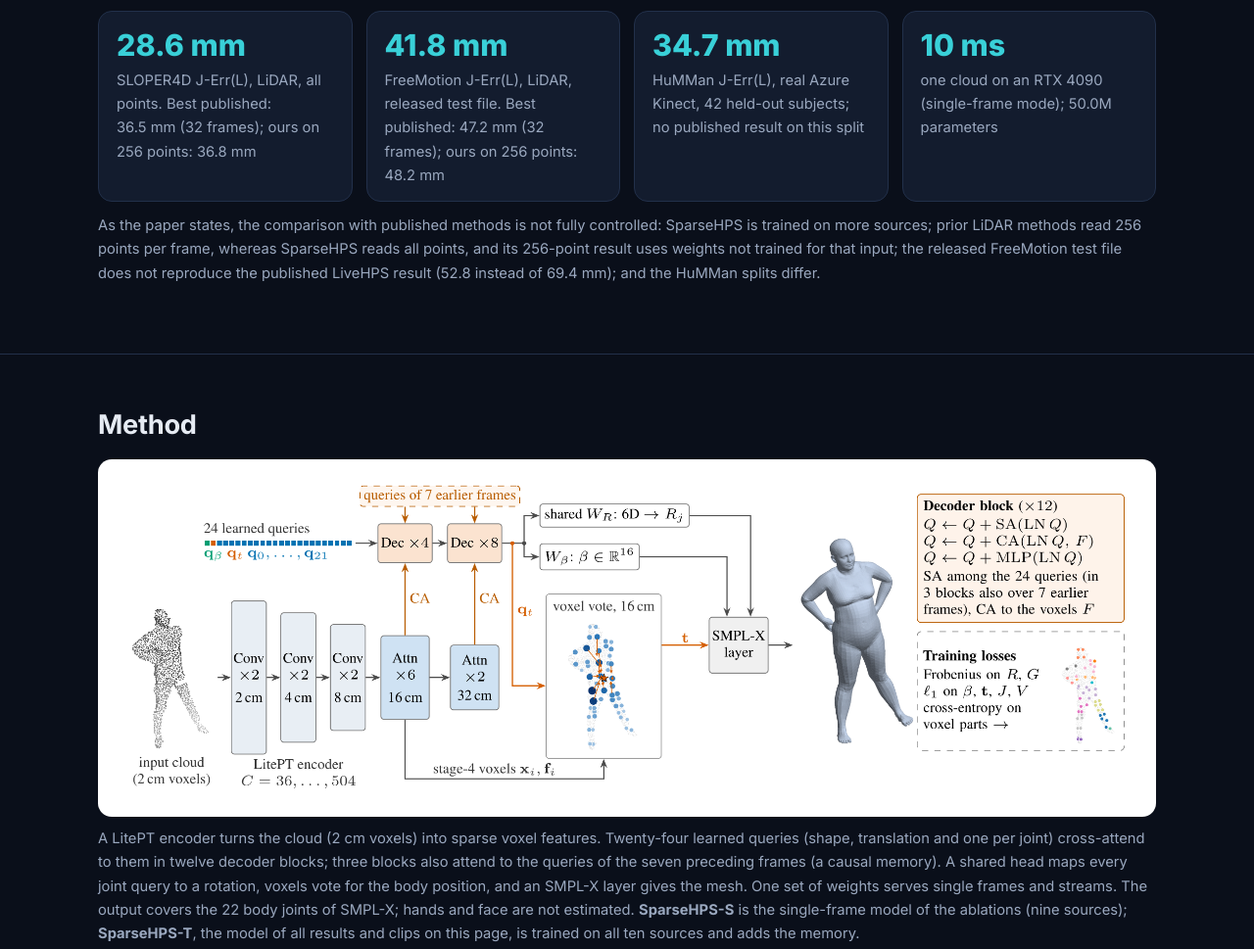
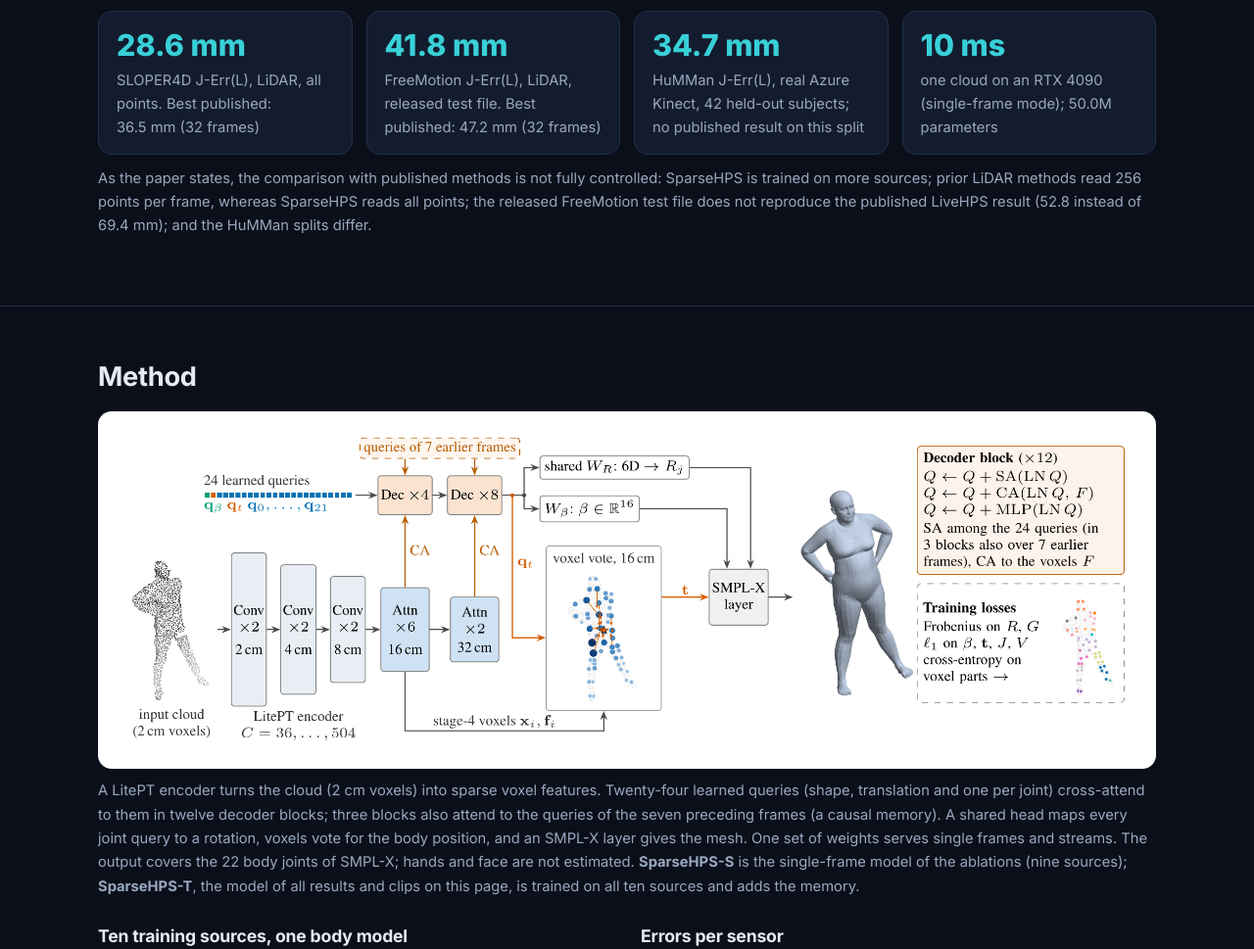
Before and after one commit to GhostLate/SparseHPS, a plain HTML site: page index.html in a window 1280 px wide. Shown: the part 1449-2418 px from the top of the page at 98% size. Drawn offline with Linux system fonts and the light colour scheme.

Commit message:
Text no longer cites the 256-point result

```diff
--- a/index.html
+++ b/index.html
@@ -66,15 +66,14 @@
       a joint error of 34.7&nbsp;mm. Moreover, the current frame alone already yields the bulk of this accuracy.</p>
 
     <div class="stats">
-      <div class="stat"><div class="v">28.6&nbsp;mm</div><div class="k">SLOPER4D J-Err(L), LiDAR, all points. Best published: 36.5&nbsp;mm (32 frames); ours on 256 points: 36.8&nbsp;mm</div></div>
-      <div class="stat"><div class="v">41.8&nbsp;mm</div><div class="k">FreeMotion J-Err(L), LiDAR, released test file. Best published: 47.2&nbsp;mm (32 frames); ours on 256 points: 48.2&nbsp;mm</div></div>
+      <div class="stat"><div class="v">28.6&nbsp;mm</div><div class="k">SLOPER4D J-Err(L), LiDAR, all points. Best published: 36.5&nbsp;mm (32 frames)</div></div>
+      <div class="stat"><div class="v">41.8&nbsp;mm</div><div class="k">FreeMotion J-Err(L), LiDAR, released test file. Best published: 47.2&nbsp;mm (32 frames)</div></div>
       <div class="stat"><div class="v">34.7&nbsp;mm</div><div class="k">HuMMan J-Err(L), real Azure Kinect, 42 held-out subjects; no published result on this split</div></div>
       <div class="stat"><div class="v">10&nbsp;ms</div><div class="k">one cloud on an RTX&nbsp;4090 (single-frame mode); 50.0M parameters</div></div>
     </div>
     <p class="caption" style="margin-top:12px">As the paper states, the comparison with published methods is not fully
       controlled: SparseHPS is trained on more sources; prior LiDAR methods read 256 points per frame, whereas SparseHPS
-      reads all points, and its 256-point result uses weights not trained for that input; the released FreeMotion test
-      file does not reproduce the published LiveHPS result (52.8 instead of 69.4&nbsp;mm); and the HuMMan splits
+      reads all points; the released FreeMotion test file does not reproduce the published LiveHPS result (52.8 instead of 69.4&nbsp;mm); and the HuMMan splits
       differ.</p>
   </div>
 </section>
@@ -117,7 +116,7 @@
         <h3>Errors per sensor</h3>
         <div class="figure"><img src="static/img/teaser_errors.png" alt="Bar chart of root-relative joint errors on SLOPER4D, FreeMotion and HuMMan for the best published methods and SparseHPS-T with 1 and 8 frames." loading="lazy"></div>
         <p class="caption">Root-relative joint errors (LiveHPS protocol). LiveHPS, LiveHPS++ and Sparkle read 32 frames of
-          256 points; hatched: SparseHPS-T on 256 points per frame, without retraining. The seven earlier frames lower
+          256 points. The seven earlier frames lower
           the error by 0.3, 1.1 and 0.0&nbsp;mm. HuMMan: prior work uses another split (Table&nbsp;3).</p>
       </div>
     </div>
@@ -129,7 +128,7 @@
     <h2>Comparison with prior methods</h2>
     <h3>LiDAR: SLOPER4D and FreeMotion</h3>
     <p class="caption">Prior methods read 32 frames of 256 points; SparseHPS-T reads all points of the current frame and
-      at most seven earlier frames. Row &ldquo;256 points&rdquo;: the same weights on the prior methods' input.</p>
+      at most seven earlier frames.</p>
     <div class="figure table-fig">
       <a href="static/img/table_lidar.png" title="Open full size"><img src="static/img/table_lidar.png" width="2106" height="991" loading="lazy"
         alt="Table 2 of the paper: comparison on the SLOPER4D and FreeMotion LiDAR benchmarks under the LiveHPS protocol. SparseHPS-T has the lowest errors on both: J/V-Err(L) 28.6/35.3 mm on SLOPER4D and 41.8/51.8 mm on FreeMotion, against 41.4/50.5 and 59.0/73.2 mm for Sparkle."></a>
```
Also changed, not shown: 1 other file.
